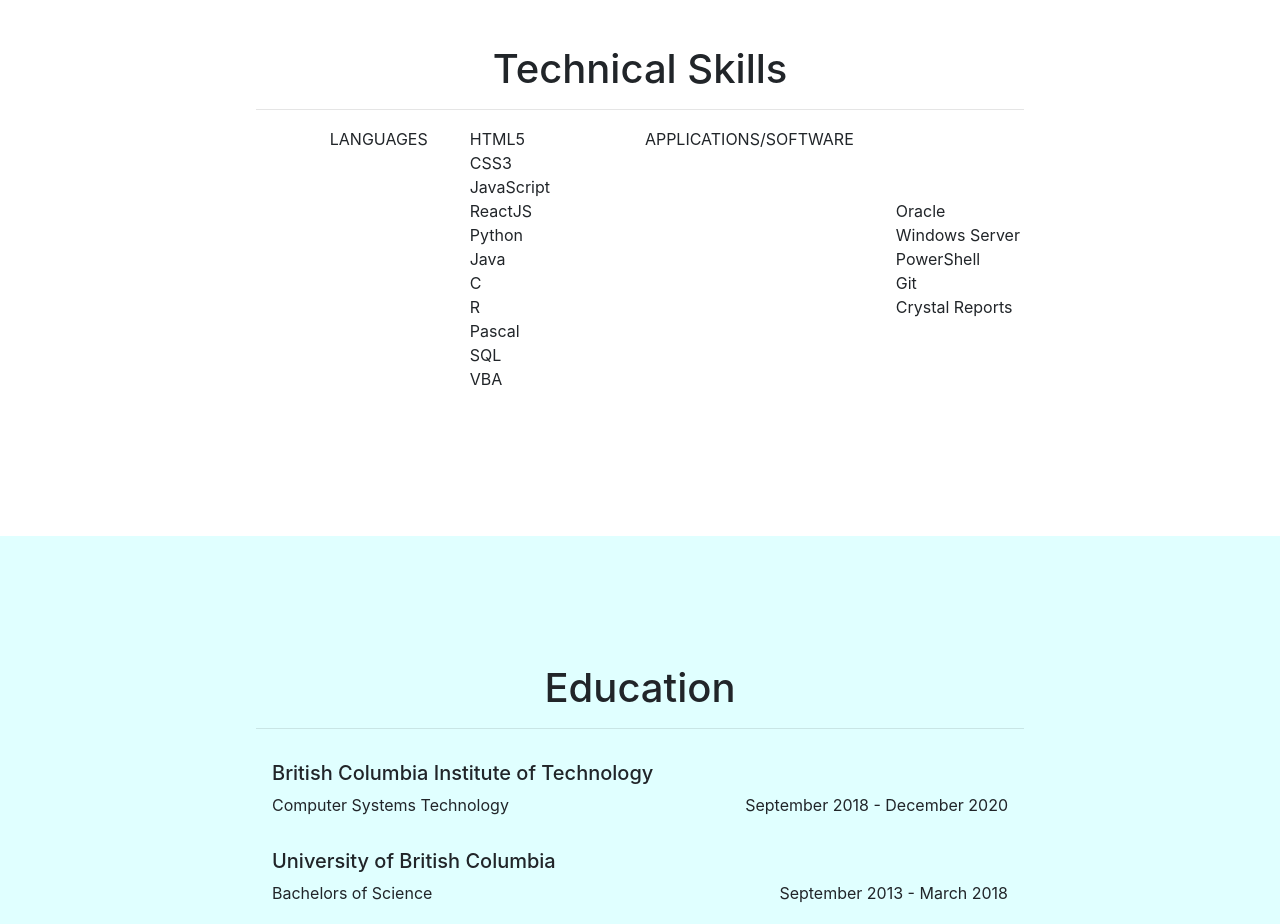
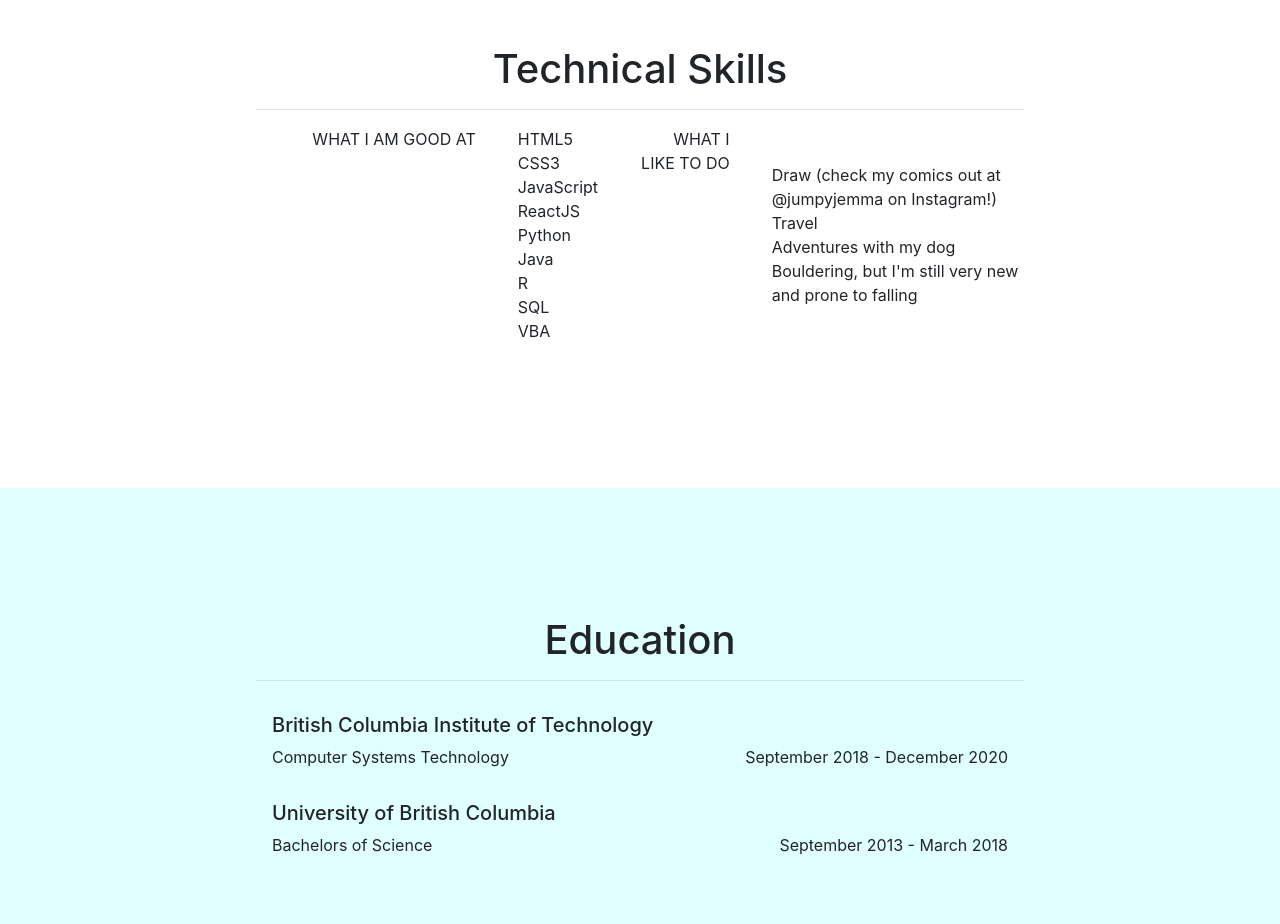
Before and after one commit to ViChungg/ViChungg.github.io, a plain HTML site: page index.html in a window 1280 px wide. Shown: the part 1340-2264 px from the top of the page. Drawn offline with nearby package versions, Linux system fonts and the light colour scheme; a web font is replaced by a local one.

Commit message:
Updated everything

```diff
--- a/index.html
+++ b/index.html
@@ -53,7 +53,7 @@
             <div id="skills-container">
                 <table class="skills-table">
                   <tr>
-                    <td class="skills-title">LANGUAGES</td>
+                    <td class="skills-title">WHAT I AM GOOD AT</td>
                     <td class="skills-details">
                       <ul><li>HTML5</li>
                       <li>CSS3</li>
@@ -61,9 +61,7 @@
                       <li>ReactJS</li>
                       <li>Python</li>
                       <li>Java</li>
-                      <li>C</li>
                       <li>R</li>
-                      <li>Pascal</li>
                       <li>SQL</li>
                       <li>VBA</li></ul>
                     </td>
@@ -71,13 +69,12 @@
                 </table>
                 <table class="skills-table">
                   <tr>
-                    <td class="skills-title">APPLICATIONS/SOFTWARE</td>
+                    <td class="skills-title">WHAT I LIKE TO DO</td>
                     <td class="skills-details">
-                      <ul><li>Oracle</li>
-                      <li>Windows Server</li>
-                      <li>PowerShell</li>
-                      <li>Git</li>
-                      <li>Crystal Reports</li></ul>
+                      <ul><li>Draw (check my comics out at @jumpyjemma on Instagram!)</li>
+                      <li>Travel</li>
+                      <li>Adventures with my dog</li>
+                      <li>Bouldering, but I'm still very new and prone to falling</li></ul>
                     </td>
                   </tr>
                 </table>
@@ -150,6 +147,16 @@
                 </div>
               </div>
             </div>
+
+            <div class="project-pics">
+              <img src="imgs/growth2.png" alt="other" class="image">
+              <div class="overlay">
+                <div class="text">
+                  <a target="_blank" href="https://vickychung.ca">Assignments</a>
+                </div>
+              </div>
+            </div>
+
           </div>
           </div>
           </div>
```
